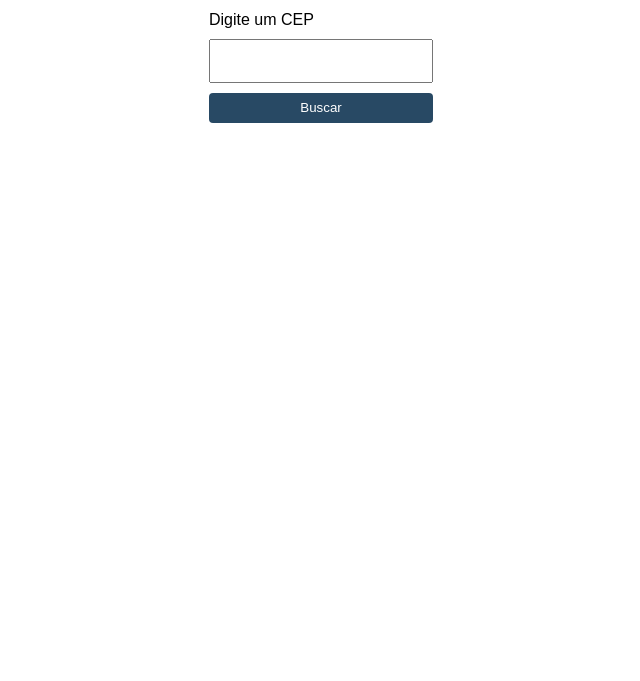
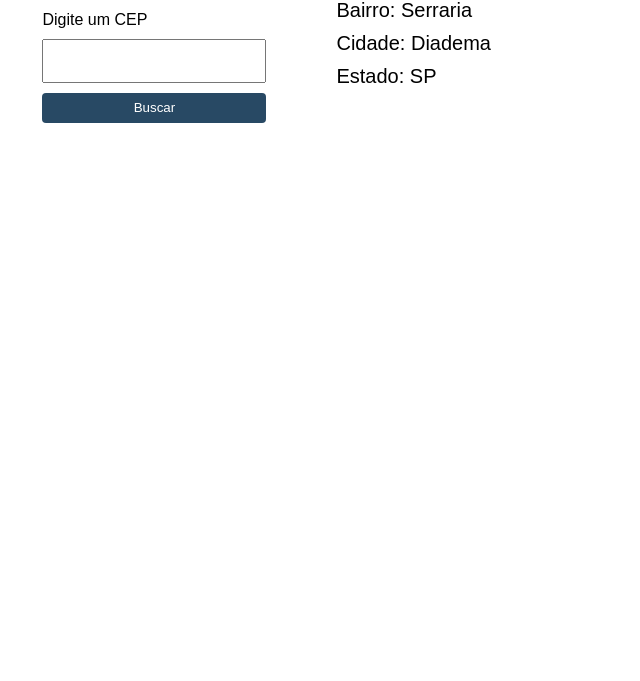
Before and after one commit to thiagolemosdev/consulta_cep, a plain HTML site: page index.html in a window 1280 px wide. Shown: the part 119-800 px from the top of the page, without its empty margins (319-959 px from the left). Drawn offline with Linux system fonts and the light colour scheme.

Commit message:
Ajustando resposivo

```diff
--- a/css/style.css
+++ b/css/style.css
@@ -37,6 +37,22 @@ div.resposta {
   display: none;
 }
 
+div.resposta ul {
+  list-style: none;
+}
+
+div.resposta ul li {
+  font-size: 20px;
+  margin-top: 10px;
+}
+
 div.resposta.ativo {
   display: initial;
 }
+
+@media (max-width: 650px) {
+  main {
+    flex-direction: column;
+    gap: 20px;
+  }
+}
--- a/index.html
+++ b/index.html
@@ -23,8 +23,13 @@
       </form>
     </div>
 
-    <div data-resposta class="resposta">
-
+    <div data-resposta class="resposta ativo">
+      <ul>
+        <li>Logradouro: Tarvessa Jurupis</li>
+        <li>Bairro: Serraria</li>
+        <li>Cidade: Diadema</li>
+        <li>Estado: SP</li>
+      </ul>
     </div>
   </main>
 
--- a/js/modules/buscarCep.js
+++ b/js/modules/buscarCep.js
@@ -5,6 +5,7 @@ btnBuscar.addEventListener("click", buscar);
 
 function buscar(el) {
   el.preventDefault();
+  resposta.innerHTML = `<div> </div>`;
   const cep = document.querySelector("[data-cep]").value;
   fetch(`https://viacep.com.br/ws/${cep}/json/`)
     .then((r) => {
```
